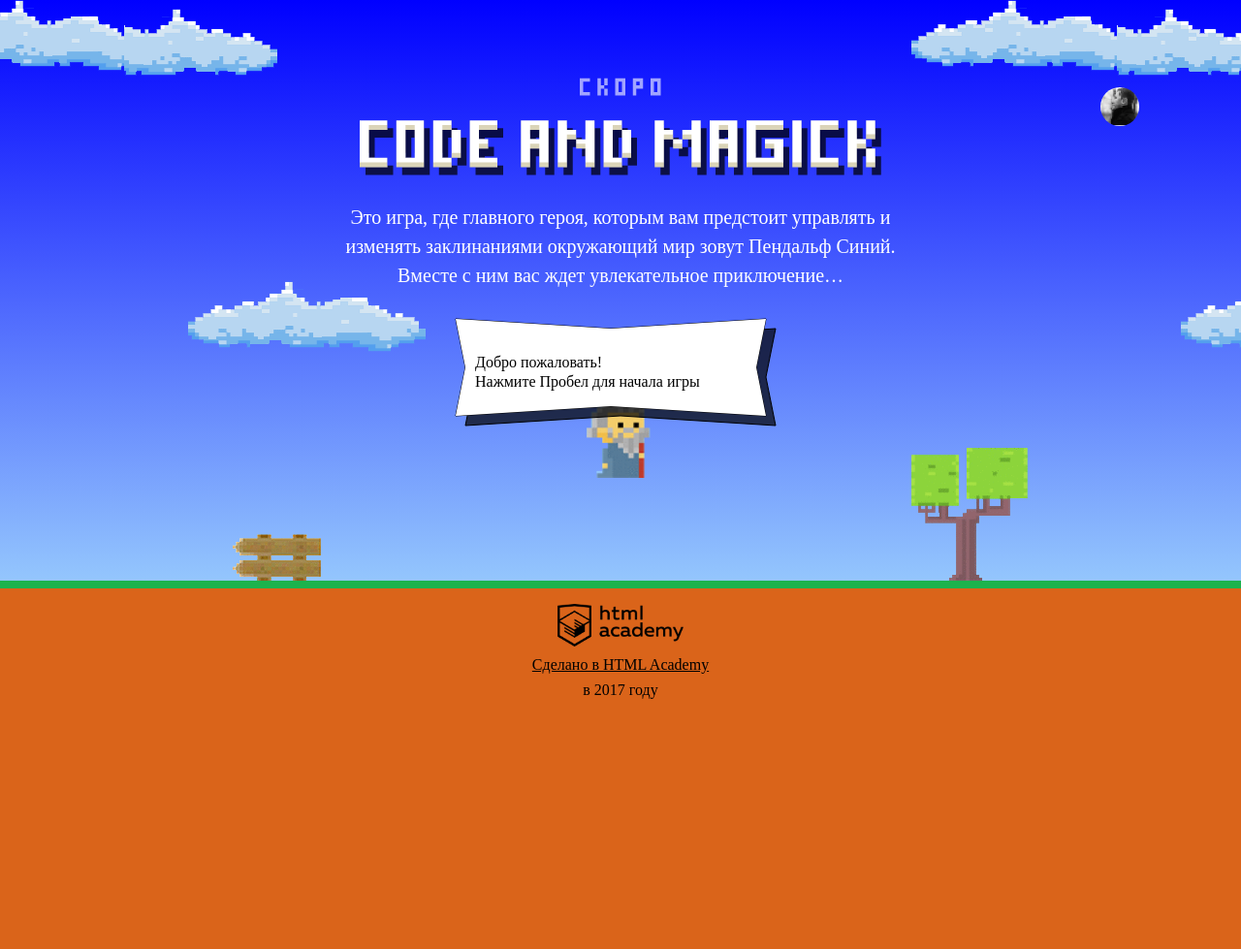
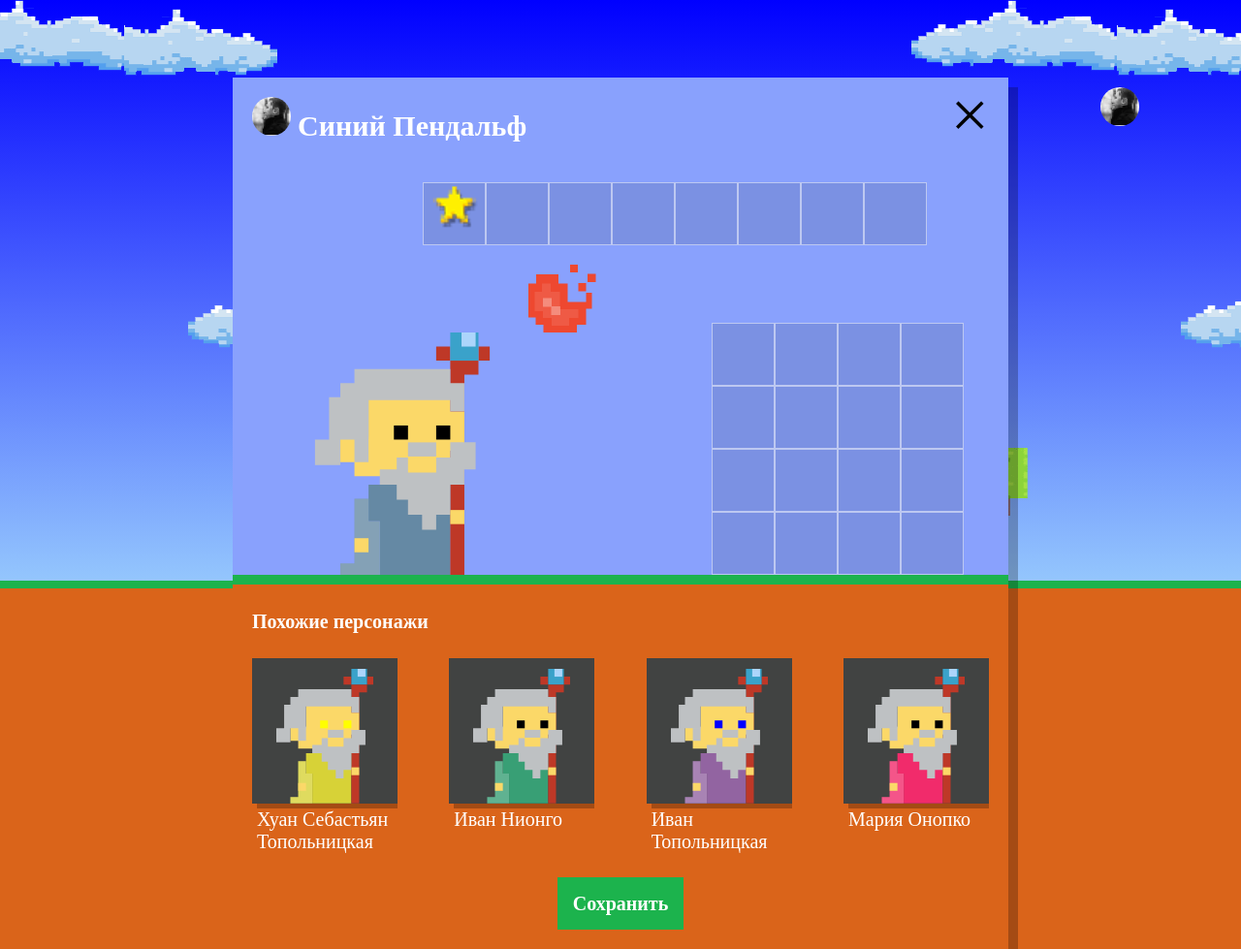
Before and after one commit to specialiam/184136-code-and-magick, a website: page index.html in a window 1280 px wide. Shown: the whole page at 97% size. Before the commit the page ends 800 px from the top, so only its background shows below. Drawn offline with Linux system fonts and the light colour scheme; a web font is replaced by a local one.

Commit message:
Сделал задание по добавлению магов, но не меняются цвета рук и голов

```diff
--- a/index.html
+++ b/index.html
@@ -198,6 +198,7 @@
     return Math.round(height / 3);
   };
 </script>
+<script src="js/setup.js"></script>
 <script src="js/stat.js"></script>
 <script src="js/game.js"></script>
 
--- /dev/null
+++ b/js/setup.js
@@ -0,0 +1,50 @@
+'use strict';
+
+var userDialog = document.querySelector('.setup');
+userDialog.classList.remove('hidden');
+
+var WIZARD_NAMES = ['Иван', 'Хуан Себастьян', 'Мария', 'Кристоф', 'Виктор', 'Юлия', 'Люпита', 'Вашингтон'];
+var WIZARD_SUR_NAME = ['да Марья', 'Верон', 'Мирабелла', 'Вальц', 'Онопко', 'Топольницкая', 'Нионго', 'Ирвинг'];
+var WIZARD_COAT_COLOR = ['rgb(101, 137, 164)', 'rgb(241, 43, 107)', 'rgb(146, 100, 161)', 'rgb(56, 159, 117)', 'rgb(215, 210, 55)', 'rgb(0, 0, 0)'];
+var WIZARD_EYES_COLOR = ['black', 'red', 'blue', 'yellow', 'green'];
+var WIZARD_HEAD_COLOR = ['rgb(101, 137, 164)', 'rgb(241, 43, 107)', 'rgb(146, 100, 161)', 'rgb(56, 159, 117)', 'rgb(215, 210, 55)', 'rgb(0, 0, 0)'];
+var WIZARD_HANDS_COLOR = ['black', 'red', 'blue', 'yellow', 'green'];
+
+var getRandomIndex = function (min, max) {
+  return Math.floor(Math.random() * (max - min)) + min;
+};
+
+var wizards = [];
+
+for (var j = 0; j < 4; j++) {
+  wizards.push({
+    name: WIZARD_NAMES[getRandomIndex(0, WIZARD_NAMES.length - 1)] + ' ' + WIZARD_SUR_NAME[getRandomIndex(0, WIZARD_SUR_NAME.length - 1)],
+    coatColor: WIZARD_COAT_COLOR[getRandomIndex(0, WIZARD_COAT_COLOR.length - 1)],
+    eyesColor: WIZARD_EYES_COLOR[getRandomIndex(0, WIZARD_EYES_COLOR.length - 1)],
+    headColor: WIZARD_HEAD_COLOR[getRandomIndex(0, WIZARD_HEAD_COLOR.length - 1)],
+    handsColor: WIZARD_HANDS_COLOR[getRandomIndex(0, WIZARD_HANDS_COLOR.length - 1)]
+  });
+}
+
+var similarWizardTemplate = document.querySelector('#similar-wizard-template').content.querySelector('.setup-similar-item');
+
+var renderWizard = function (wizard) {
+  var wizardElement = similarWizardTemplate.cloneNode(true);
+  wizardElement.querySelector('.setup-similar-label').textContent = wizard.name;
+  wizardElement.querySelector('.wizard-coat').style.fill = wizard.coatColor;
+  wizardElement.querySelector('.wizard-eyes').style.fill = wizard.eyesColor;
+  wizardElement.querySelector('.wizard-head').style.fill = wizard.headColor;
+  wizardElement.querySelector('.wizard-hands').style.fill = wizard.handsColor;
+  return wizardElement;
+};
+
+var fragment = document.createDocumentFragment();
+
+for (var i = 0; i < wizards.length; i++) {
+  fragment.appendChild(renderWizard(wizards[i]));
+}
+
+var similarListElement = userDialog.querySelector('.setup-similar-list');
+
+similarListElement.appendChild(fragment);
+userDialog.querySelector('.setup-similar').classList.remove('hidden');
```
